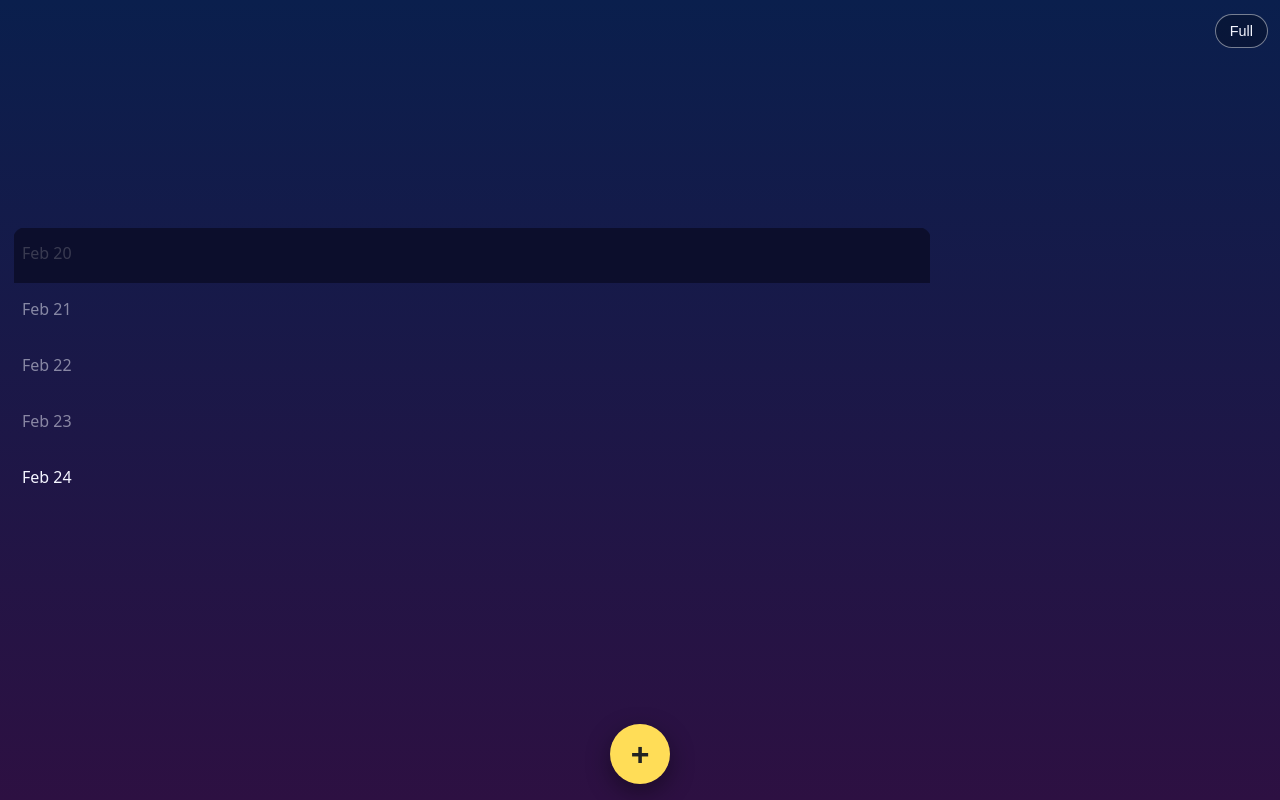
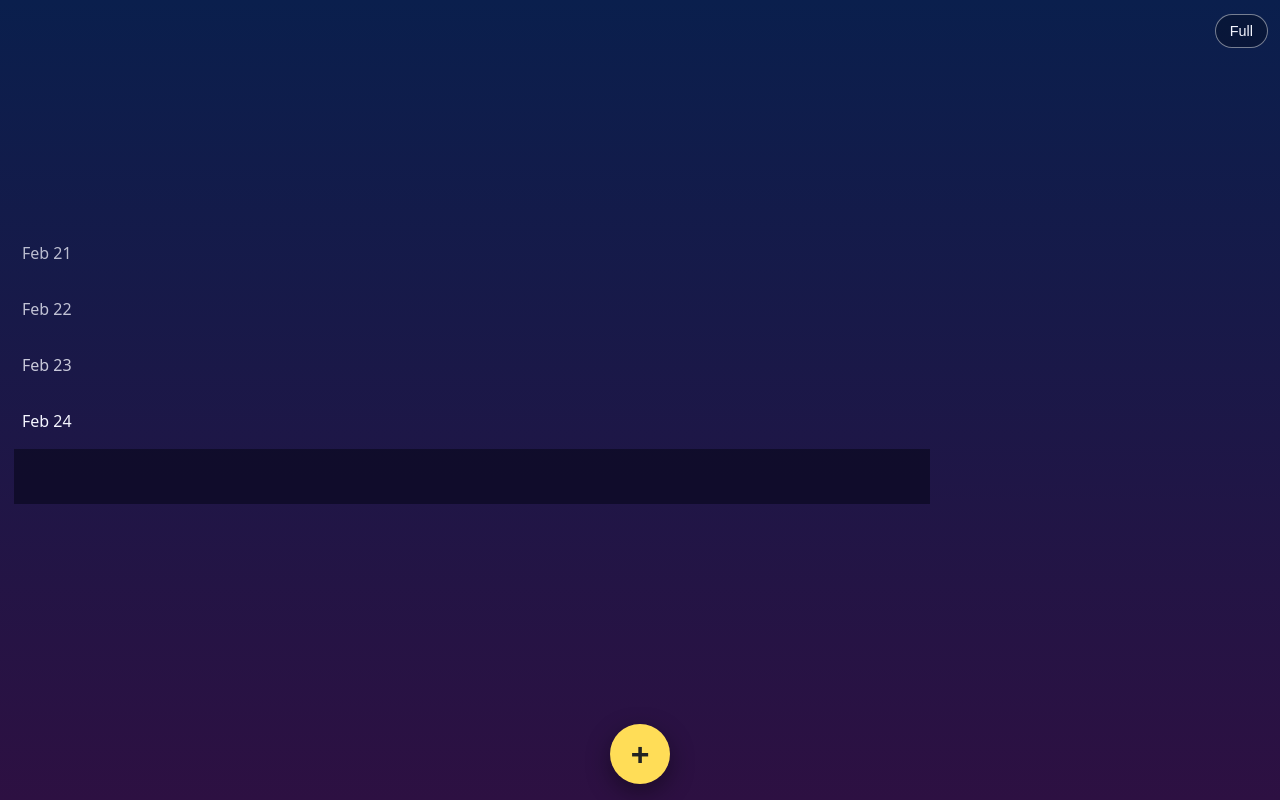
Before and after one commit to vitkrv/daily-tasks-checker, a plain HTML site: page index.html in a window 1280 px wide. Drawn offline with Linux system fonts and the light colour scheme.

Commit message:
Adjust table layout and fading for past rows

```diff
--- a/app.js
+++ b/app.js
@@ -136,14 +136,19 @@ function toggleTask(date, taskId) {
 function render() {
   const dates = getVisibleDateKeys();
   const today = dateKey(0);
+  const todayIndex = dates.indexOf(today);
 
   const headers = state.tasks
     .map((task) => `<th data-name="${escapeHtml(task.name)}" title="Tap to view full name">${escapeHtml(task.emoji)}</th>`)
     .join("");
 
   const rows = dates
-    .map((date) => {
+    .map((date, index) => {
       const isToday = date === today;
+      const distanceFromToday = todayIndex - index;
+      const opacity = isToday
+        ? 1
+        : Math.max(0, Math.min(0.8, 0.8 * (1 - (distanceFromToday - 1) / Math.max(todayIndex - 1, 1))));
       const cells = state.tasks
         .map((task) => {
           const checked = Boolean(state.entries[date]?.[task.id]);
@@ -154,19 +159,19 @@ function render() {
         })
         .join("");
 
-      return `<tr class="${isToday ? "today" : "past"}"><td class="date-col">${prettyDate(date)}</td>${cells}</tr>`;
+      return `<tr class="${isToday ? "today" : "past"}" style="opacity:${opacity.toFixed(2)}"><td class="date-col">${prettyDate(date)}</td>${cells}</tr>`;
     })
     .join("");
 
   tablePanel.innerHTML = `
     <table>
-      <thead>
+      <tbody>${rows}</tbody>
+      <tfoot>
         <tr>
           <th class="date-col"></th>
           ${headers}
         </tr>
-      </thead>
-      <tbody>${rows}</tbody>
+      </tfoot>
     </table>
   `;
 
@@ -179,7 +184,7 @@ function render() {
     });
   });
 
-  tablePanel.querySelectorAll("thead th[data-name]").forEach((header) => {
+  tablePanel.querySelectorAll("tfoot th[data-name]").forEach((header) => {
     header.addEventListener("click", () => {
       showNotification(header.dataset.name);
     });
--- a/styles.css
+++ b/styles.css
@@ -53,7 +53,7 @@ body {
   height: min(72vh, 280px);
   background: transparent;
   border: 1px solid transparent;
-  border-radius: 14px;
+  border-radius: 0;
   overflow: auto;
   overscroll-behavior: contain;
 }
@@ -71,16 +71,17 @@ table {
 
 th,
 td {
-  min-width: 74px;
+  width: auto;
+  min-width: 56px;
   height: 56px;
   text-align: center;
   border: 1px solid transparent;
   font-size: 1rem;
 }
 
-thead th {
+tfoot th {
   position: sticky;
-  top: 0;
+  bottom: 0;
   z-index: 2;
   background: rgba(8, 8, 26, 0.6);
 }
@@ -90,10 +91,6 @@ td.date-col {
   min-width: 108px;
   padding: 0 8px;
   text-align: left;
-}
-
-tbody tr.past {
-  opacity: 0.5;
 }
 
 .routine-cell {
```
